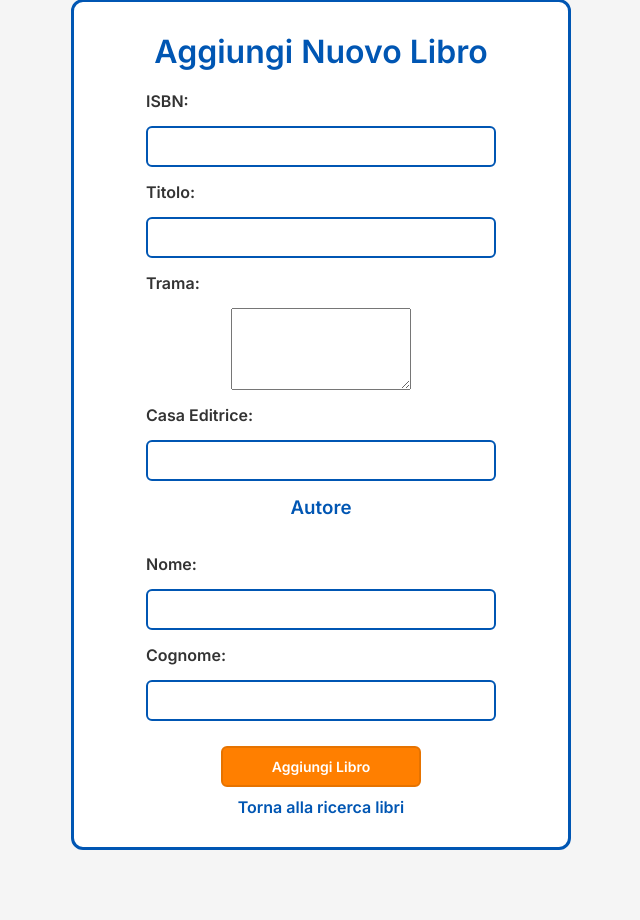
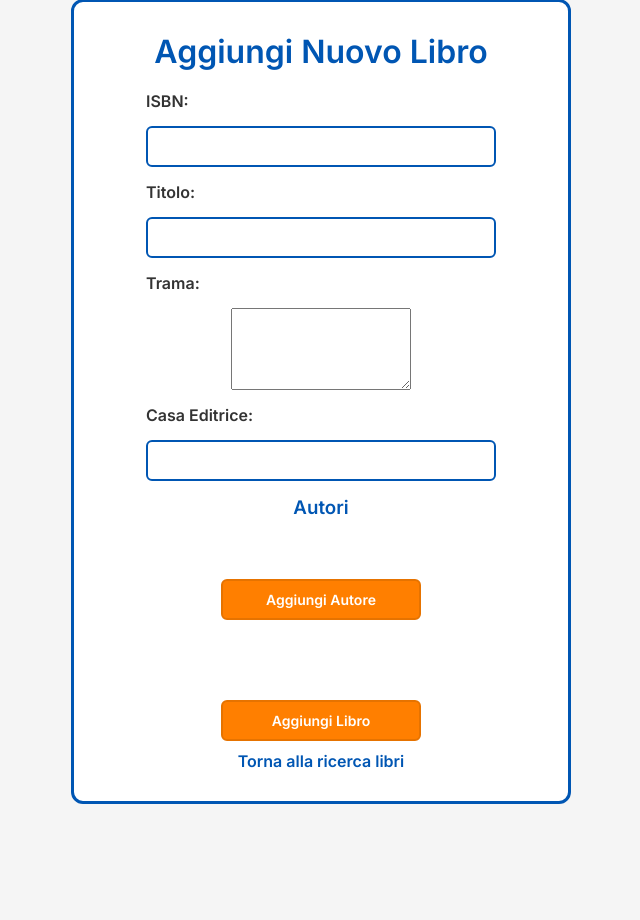
Before and after one commit to jaczao/library-management-system, a PHP site: page /aggiungi_nuovo_libro.php in a window 1280 px wide. Shown: the part 71-991 px from the top of the page, without its empty margins (319-959 px from the left). After the commit the page ends 875 px from the top, so only its background shows below. Run offline with PHP 8.4, Linux system fonts and the light colour scheme; the visitor is signed in with stand-in values (Sample User, id 1); some libraries are stand-ins or nearby versions.

Commit message:
mod_lib e aggiungi_lib resi multiautore

```diff
--- a/aggiungi_nuovo_libro.php
+++ b/aggiungi_nuovo_libro.php
@@ -17,46 +17,54 @@ if ($_SERVER['REQUEST_METHOD'] === 'POST') {
     $trama = trim($_POST['trama'] ?? '');
     $casa_editrice = trim($_POST['casa_editrice'] ?? '');
 
-    // Dati dell'autore
-    $nome_autore = trim($_POST['nome_autore'] ?? '');
-    $cognome_autore = trim($_POST['cognome_autore'] ?? '');
+    // Dati degli autori
+    $nome_autori = $_POST['nome_autore'] ?? [];
+    $cognome_autori = $_POST['cognome_autore'] ?? [];
 
-    if (empty($isbn) || empty($titolo) || empty($trama) || empty($casa_editrice) || empty($nome_autore) || empty($cognome_autore)) {
-        $error = "Tutti i campi sono obbligatori.";
+    $autori_inseriti = [];
+    $count = count($nome_autori);
+    for ($i = 0; $i < $count; $i++) {
+        $nome = trim($nome_autori[$i]);
+        $cognome = trim($cognome_autori[$i]);
+        if ($nome !== "" && $cognome !== "") {
+            $autori_inseriti[] = ['nome' => $nome, 'cognome' => $cognome];
+        }
+    }
+
+    if (empty($isbn) || empty($titolo) || empty($trama) || empty($casa_editrice) || count($autori_inseriti) == 0) {
+        $error = "Tutti i campi e almeno un autore sono obbligatori.";
     } else {
         try {
             $pdo->beginTransaction();
-            // Inserisce il nuovo libro
+            // Inserisce il nuovo libro e recupera l'id
             $sqlLibro = "INSERT INTO libro (isbn, titolo, trama, casa_editrice) VALUES (?, ?, ?, ?)
                          RETURNING id_libro";
             $stmtLibro = $pdo->prepare($sqlLibro);
             $stmtLibro->execute([$isbn, $titolo, $trama, $casa_editrice]);
             $id_libro = $stmtLibro->fetchColumn();
 
-            // Gestione autore:
-            // Cerca autore esistente (case-insensitive)
-            $sqlAutore = "SELECT id_autore FROM autore WHERE LOWER(nome) = LOWER(?) AND LOWER(cognome) = LOWER(?)";
-            $stmtAutore = $pdo->prepare($sqlAutore);
-            $stmtAutore->execute([$nome_autore, $cognome_autore]);
-            $autore = $stmtAutore->fetch(PDO::FETCH_ASSOC);
+            // Per ogni autore inserito, controlla se esiste; se non esiste, crealo; poi crea l'associazione
+            foreach ($autori_inseriti as $a) {
+                $sqlCheck = "SELECT id_autore FROM autore WHERE LOWER(nome) = LOWER(?) AND LOWER(cognome) = LOWER(?)";
+                $stmtCheck = $pdo->prepare($sqlCheck);
+                $stmtCheck->execute([$a['nome'], $a['cognome']]);
+                $autore = $stmtCheck->fetch(PDO::FETCH_ASSOC);
                 if ($autore) {
                     $id_autore = $autore['id_autore'];
                 } else {
-                // Se non esiste, crealo con valori predefiniti
                     $defaultDataNascita = '1900-01-01';
                     $defaultBiografia = 'N/A';
-                $sqlInsertAutore = "INSERT INTO autore (nome, cognome, data_nascita, biografia)
-                                    VALUES (?, ?, ?, ?)
+                    $sqlInsertAutore = "INSERT INTO autore (nome, cognome, data_nascita, biografia) VALUES (?, ?, ?, ?)
                                         RETURNING id_autore";
                     $stmtInsertAutore = $pdo->prepare($sqlInsertAutore);
-                $stmtInsertAutore->execute([$nome_autore, $cognome_autore, $defaultDataNascita, $defaultBiografia]);
+                    $stmtInsertAutore->execute([$a['nome'], $a['cognome'], $defaultDataNascita, $defaultBiografia]);
                     $id_autore = $stmtInsertAutore->fetchColumn();
                 }
-
-            // Crea l'associazione in libro_autore
+                // Crea l'associazione
                 $sqlAssoc = "INSERT INTO libro_autore (libro, autore) VALUES (?, ?)";
                 $stmtAssoc = $pdo->prepare($sqlAssoc);
                 $stmtAssoc->execute([$id_libro, $id_autore]);
+            }
 
             $pdo->commit();
             $message = "Nuovo libro aggiunto con successo.";
@@ -73,6 +81,11 @@ if ($_SERVER['REQUEST_METHOD'] === 'POST') {
     <meta charset="UTF-8">
     <title>Aggiungi Nuovo Libro - BiblioStudio</title>
     <link rel="stylesheet" href="css/style.css">
+    <style>
+      .autore-group { margin-bottom: 10px; }
+      .autore-group input { width: 45%; display: inline-block; }
+      .autore-group button { margin-left: 5px; }
+    </style>
 </head>
 <body>
 <div class="container">
@@ -96,16 +109,31 @@ if ($_SERVER['REQUEST_METHOD'] === 'POST') {
         <label for="casa_editrice">Casa Editrice:</label>
         <input type="text" id="casa_editrice" name="casa_editrice" required>
 
-        <h3>Autore</h3>
-        <label for="nome_autore">Nome:</label>
-        <input type="text" id="nome_autore" name="nome_autore" required>
-
-        <label for="cognome_autore">Cognome:</label>
-        <input type="text" id="cognome_autore" name="cognome_autore" required>
-
+        <h3>Autori</h3>
+        <div id="autori_container">
+            <!-- Inizialmente nessun campo è precompilato; l'utente può aggiungere uno a uno -->
+        </div>
+        <button type="button" id="add_author">Aggiungi Autore</button>
+        <br><br>
         <button type="submit">Aggiungi Libro</button>
     </form>
-    <p><a href="cerca_libri.php">Torna alla ricerca libri</a></p>
+    <p><a href="cerca_libro.php">Torna alla ricerca libri</a></p>
 </div>
+<script>
+document.getElementById('add_author').addEventListener('click', function(){
+    var container = document.getElementById('autori_container');
+    var div = document.createElement('div');
+    div.className = 'autore-group';
+    div.innerHTML = '<input type="text" name="nome_autore[]" placeholder="Nome autore" required> ' +
+                    '<input type="text" name="cognome_autore[]" placeholder="Cognome autore" required> ' +
+                    '<button type="button" class="remove_author">Rimuovi</button>';
+    container.appendChild(div);
+});
+document.getElementById('autori_container').addEventListener('click', function(e){
+    if(e.target && e.target.classList.contains('remove_author')){
+        e.target.parentElement.remove();
+    }
+});
+</script>
 </body>
 </html>
```
Also changed, not shown: modifica_libro.php (+89 -47 lines). Lines whose indentation alone changed are shown as unchanged.
